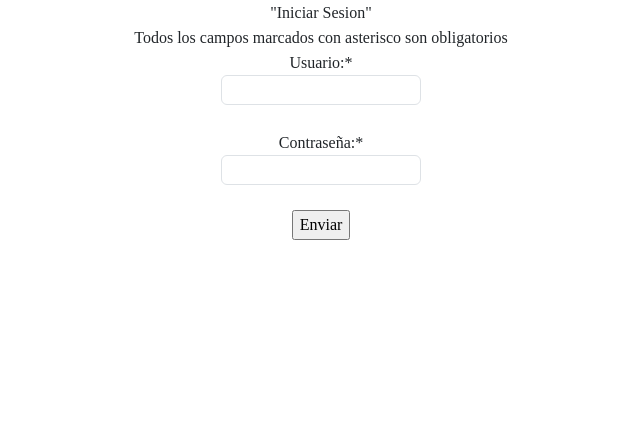
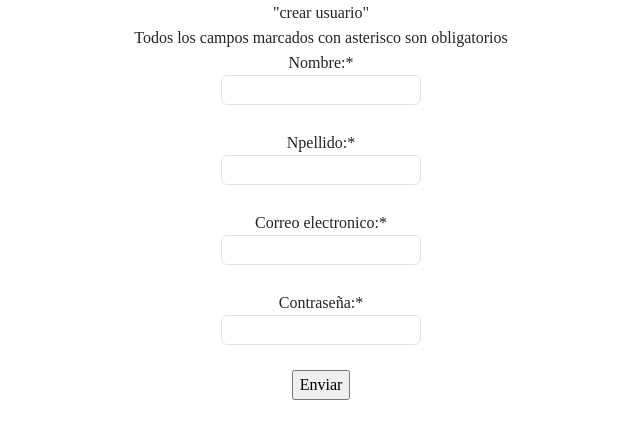
Before and after one commit to temolol/blocchi, a plain HTML site: page html/crear_usuario.html in a window 1280 px wide. Shown: the whole page, without its empty margins (319-959 px from the left). Drawn offline with nearby package versions, Linux system fonts and the light colour scheme.

Commit message:
arreglo de crear usuario html

```diff
--- a/html/crear_usuario.html
+++ b/html/crear_usuario.html
@@ -8,17 +8,23 @@
 </head>
 <body>
     <div>
+        <form action="crear_usuario" method="POST">
             <P align="center">
                 <font face="A Mano">
-    "Iniciar Sesion"<br>
+                    "crear usuario"<br>
                     <label>Todos los campos marcados con asterisco son obligatorios</label><br>
-    <label for="Usuario">Usuario:*</label><br>
-    <input type="text" name="Usuario" class="form-control" placebolder="Usuario"  style="width: 200px; height: 30px;"><br>
+                    <label for="nombre">Nombre:*</label><br>
+                    <input type="text" name="Nombre" class="form-control" placebolder="nombre"  style="width: 200px; height: 30px;"><br>
+                    <label for="apellido">Npellido:*</label>
+                    <input type="text" name="Apellido" class="form-control" placebolder="apellido"  style="width: 200px; height: 30px;"><br>
+                    <label for="correo">Correo electronico:*</label>
+                    <input type="email" name="Correo" class="form-control" placebolder="ejemplo@email.com"  style="width: 200px; height: 30px;"><br>
                     <label for="Contraseña">Contraseña:*</label><br>
                     <input type="password" class="form-control" placebolder="Contraseña"  style="width: 200px; height: 30px;"><br>
                     <input type="button" value="Enviar"><br>
                 </font>
             </P>
+        </form>
     </div>
     <script src="https://cdn.jsdelivr.net/npm/bootstrap@5.3.3/dist/js/bootstrap.bundle.min.js" integrity="sha384-YvpcrYf0tY3lHB60NNkmXc5s9fDVZLESaAA55NDzOxhy9GkcIdslK1eN7N6jIeHz" crossorigin="anonymous"></script>
 </body>
```
Also changed, not shown: img/img_d_cal.jpg (renamed from img_d_cal.jpg). Lines whose indentation alone changed are shown as unchanged.
